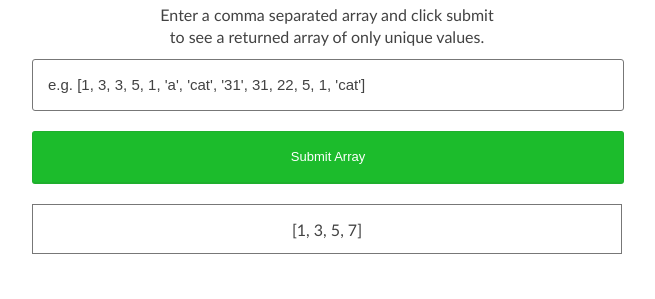
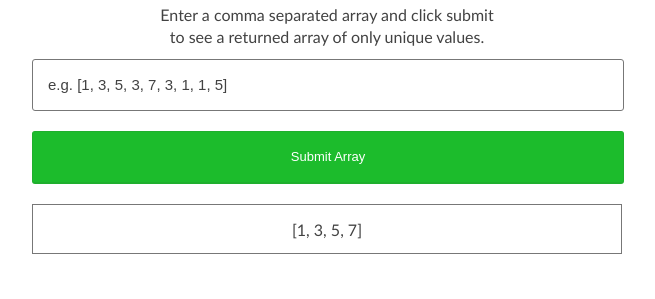
Before and after one commit to tomgalpin/ia-practice, a plain HTML site: page index.html in a window 1280 px wide. Shown: the part 104-403 px from the top of the page, without its empty margins (313-968 px from the left). Drawn offline with nearby package versions, Linux system fonts and the light colour scheme.

Commit message:
update index.html copy

```diff
--- a/index.html
+++ b/index.html
@@ -21,7 +21,7 @@
 			<div>
 				<p>Enter a comma separated array and click submit<br>to see a returned array of only unique values.</p>
   				<form>
-					<input class="rounded" type="text" placeholder="e.g. [1, 3, 3, 5, 1, 'a', 'cat', '31', 31, 22, 5, 1, 'cat']">
+					<input class="rounded" type="text" placeholder="e.g. [1, 3, 5, 3, 7, 3, 1, 1, 5]">
 					<input class="rounded" type="submit" value="Submit Array">
 				</form>
 				<div class="array_output">
```
